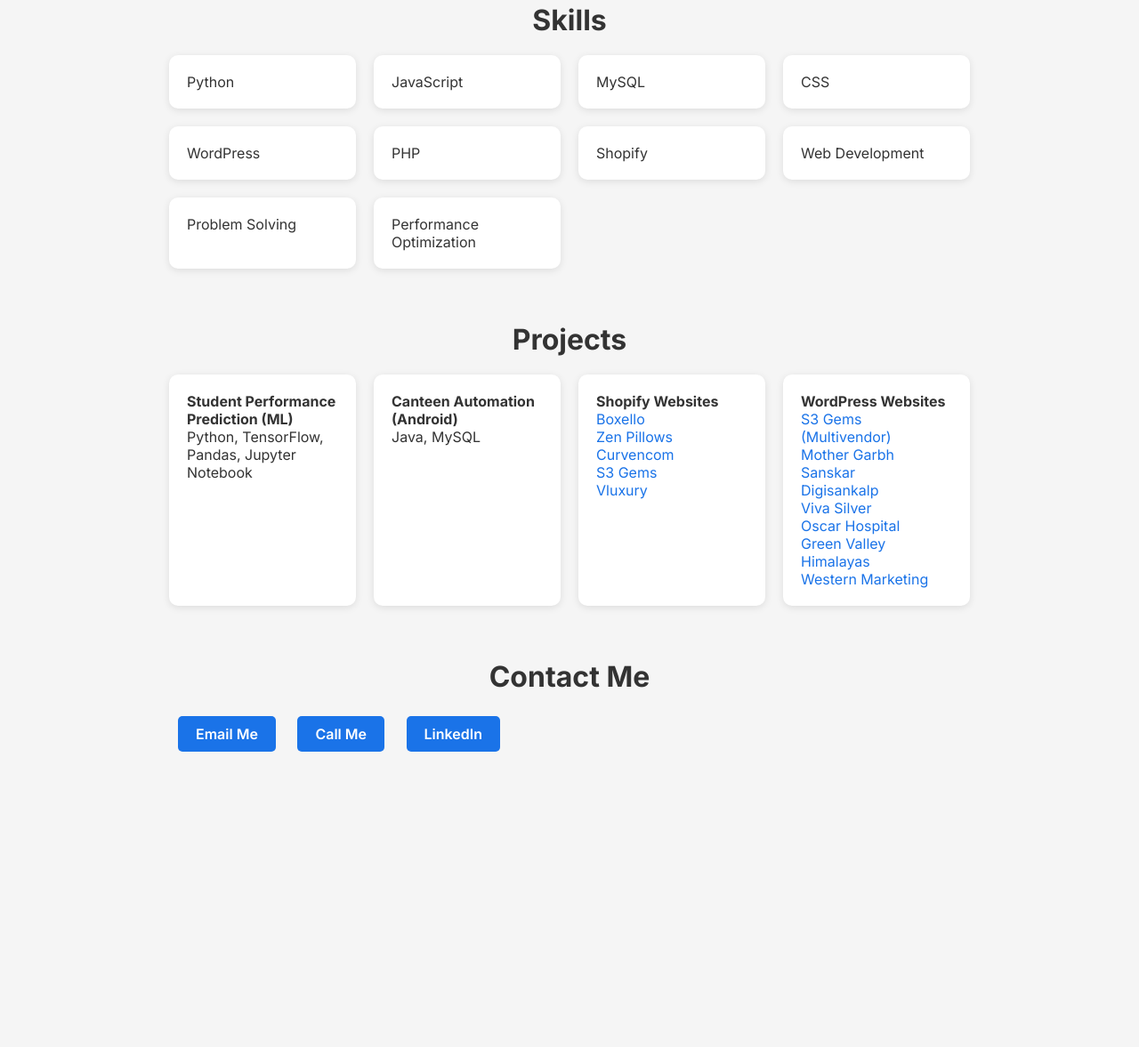
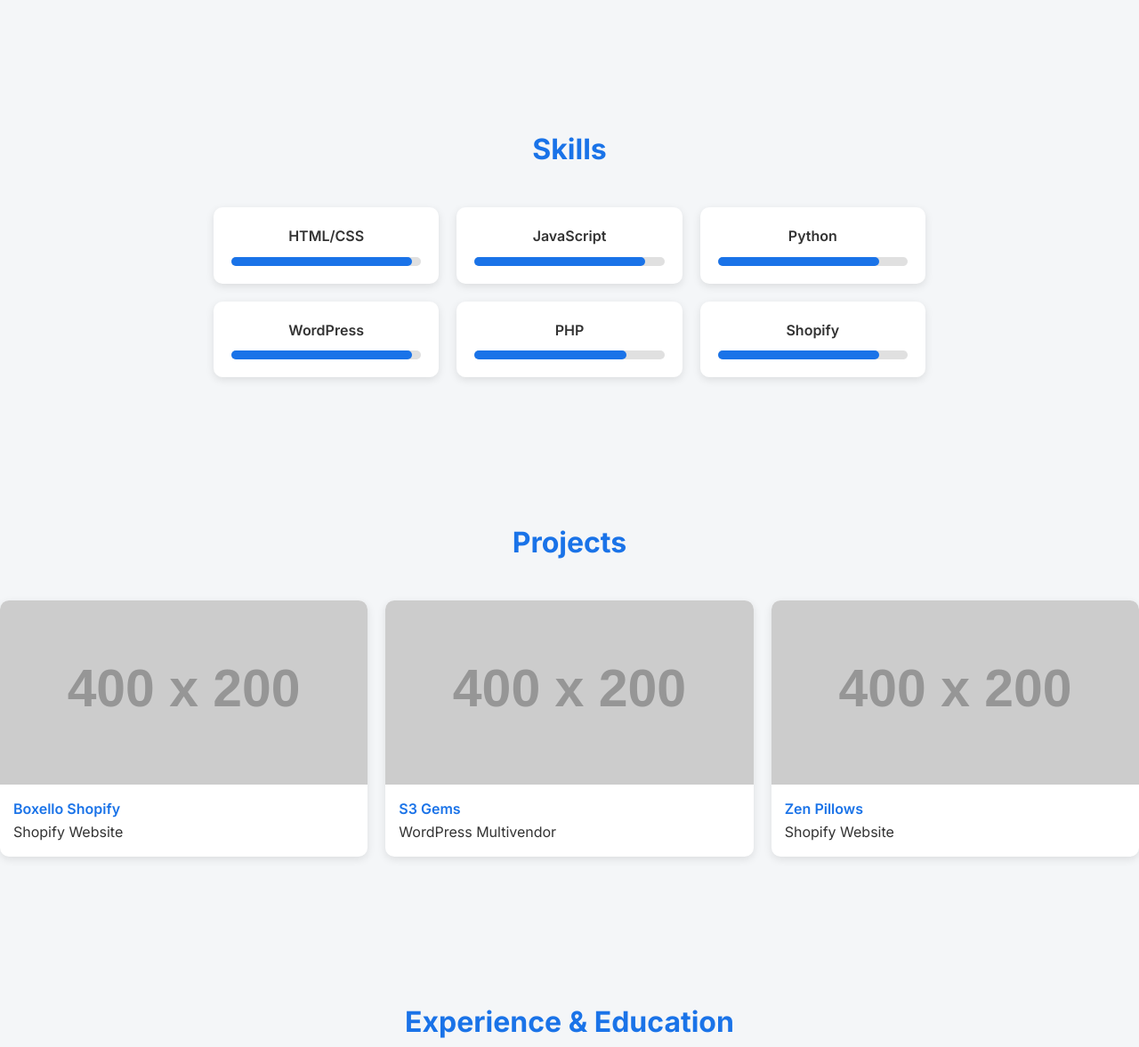
Before and after one commit to krripa/kripamaurya.github.io, a plain HTML site: page index.html in a window 1280 px wide. Shown: the part 1102-2279 px from the top of the page at 89% size. Before the commit the page ends 2052 px from the top, so only its background shows below. Drawn offline with Linux system fonts and the light colour scheme; placeholder pictures from the web are drawn by us.

Commit message:
Update index.html

```diff
--- a/index.html
+++ b/index.html
@@ -6,130 +6,149 @@
 <title>Kripa Maurya | Web Developer</title>
 <link href="https://fonts.googleapis.com/css2?family=Inter:wght@400;600;700&display=swap" rel="stylesheet">
 <style>
-body { margin:0; font-family:'Inter',sans-serif; background:#f5f5f5; color:#333; }
+/* --- Reset & Global --- */
+* { margin:0; padding:0; box-sizing:border-box; }
+body { font-family:'Inter', sans-serif; line-height:1.6; color:#333; background:#f4f6f8; scroll-behavior:smooth; }
 a { color:#1a73e8; text-decoration:none; }
-.container { max-width:900px; margin:auto; padding:40px 20px; }
-header { text-align:center; padding:80px 20px 50px; }
-header h1 { font-size:3rem; margin:0; }
-header p { font-size:1.2rem; margin:10px 0; }
-button { padding:10px 20px; font-weight:600; border:none; border-radius:5px; background:#1a73e8; color:#fff; cursor:pointer; transition:0.3s; }
-button:hover { background:#155ab6; }
+.container { max-width:1000px; margin:auto; padding:40px 20px; }
 
-.section { margin:60px 0; }
-h2 { font-size:2rem; margin-bottom:20px; text-align:center; }
-.card-grid { display:grid; grid-template-columns:repeat(auto-fit,minmax(200px,1fr)); gap:20px; }
-.card { background:#fff; padding:20px; border-radius:10px; box-shadow:0 2px 8px rgba(0,0,0,0.1); }
-.contact a { display:inline-block; margin:5px 10px; padding:10px 20px; border-radius:5px; background:#1a73e8; color:#fff; font-weight:600; transition:0.3s; }
+/* --- Header / Hero --- */
+header { display:flex; flex-direction:column; justify-content:center; align-items:center; height:100vh; text-align:center; background:#1a73e8; color:#fff; }
+header h1 { font-size:3rem; margin-bottom:10px; }
+header p { font-size:1.2rem; margin-bottom:20px; }
+header a.button { padding:12px 30px; background:#fff; color:#1a73e8; font-weight:600; border-radius:5px; transition:0.3s; }
+header a.button:hover { background:#e1e1e1; }
+
+/* --- Sections --- */
+section { padding:80px 0; }
+h2 { text-align:center; font-size:2rem; margin-bottom:40px; color:#1a73e8; }
+
+/* --- About --- */
+#about p { max-width:800px; margin:auto; font-size:1.1rem; text-align:center; }
+
+/* --- Skills --- */
+.skills-grid { display:grid; grid-template-columns:repeat(auto-fit,minmax(200px,1fr)); gap:20px; max-width:800px; margin:auto; }
+.skill { background:#fff; padding:20px; border-radius:10px; box-shadow:0 3px 10px rgba(0,0,0,0.1); text-align:center; font-weight:600; }
+.skill-bar { height:10px; background:#e0e0e0; border-radius:5px; margin-top:10px; }
+.skill-bar span { display:block; height:100%; background:#1a73e8; border-radius:5px; }
+
+/* --- Projects --- */
+.projects-grid { display:grid; grid-template-columns:repeat(auto-fit,minmax(250px,1fr)); gap:20px; }
+.project { background:#fff; border-radius:10px; overflow:hidden; box-shadow:0 3px 10px rgba(0,0,0,0.1); transition:transform 0.3s; }
+.project:hover { transform:translateY(-5px); }
+.project img { width:100%; display:block; }
+.project-content { padding:15px; }
+.project-content a { font-weight:600; }
+
+/* --- Experience / Education --- */
+.timeline { position:relative; max-width:800px; margin:auto; }
+.timeline::after { content:''; position:absolute; width:4px; background:#1a73e8; top:0; bottom:0; left:50%; transform:translateX(-50%); }
+.timeline-item { padding:20px 40px; position:relative; width:50%; }
+.timeline-item.left { left:0; }
+.timeline-item.right { left:50%; }
+.timeline-item::after { content:''; position:absolute; width:20px; height:20px; background:#1a73e8; border-radius:50%; top:20px; right:-10px; }
+.timeline-item.right::after { left:-10px; }
+.timeline-item h3 { margin-bottom:10px; }
+.timeline-item p { font-size:0.95rem; }
+
+/* --- Contact --- */
+.contact { text-align:center; }
+.contact a { display:inline-block; margin:10px; padding:12px 25px; border-radius:5px; background:#1a73e8; color:#fff; font-weight:600; transition:0.3s; }
 .contact a:hover { background:#155ab6; }
+
+/* --- Responsive --- */
+@media(max-width:768px){
+  .timeline::after { left:20px; }
+  .timeline-item { width:100%; padding-left:50px; padding-right:20px; margin-bottom:30px; }
+  .timeline-item.right { left:0; }
+  .timeline-item::after { left:0; top:0; }
+}
 </style>
 </head>
 <body>
-<div class="container">
 
-  <!-- Hero -->
+<!-- Hero Section -->
 <header>
 <h1>Kripa Maurya</h1>
 <p>Web Developer | WordPress & Shopify Expert | Frontend & Backend Development</p>
-    <a href="#contact"><button>Contact Me</button></a>
+<a href="#contact" class="button">Contact Me</a>
 </header>
 
-  <!-- About Me -->
-  <div class="section" id="about">
+<!-- About -->
+<section id="about">
 <h2>About Me</h2>
 <p>Motivated engineering graduate with a strong foundation in web development and programming. Passionate about applying theoretical knowledge in a practical, hands-on manner to drive impactful contributions in the tech industry. Skilled in full-cycle website development, optimizing performance, and troubleshooting technical issues.</p>
+</section>
+
+<!-- Skills -->
+<section id="skills">
+<h2>Skills</h2>
+<div class="skills-grid">
+<div class="skill">HTML/CSS <div class="skill-bar"><span style="width:95%"></span></div></div>
+<div class="skill">JavaScript <div class="skill-bar"><span style="width:90%"></span></div></div>
+<div class="skill">Python <div class="skill-bar"><span style="width:85%"></span></div></div>
+<div class="skill">WordPress <div class="skill-bar"><span style="width:95%"></span></div></div>
+<div class="skill">PHP <div class="skill-bar"><span style="width:80%"></span></div></div>
+<div class="skill">Shopify <div class="skill-bar"><span style="width:85%"></span></div></div>
 </div>
+</section>
 
-  <!-- Education -->
-  <div class="section" id="education">
-    <h2>Education</h2>
-    <div class="card">
-      <strong>Bachelor's of Engineering (Electronic Engineering)</strong><br>
-      Shree L.R Tiwari College of Engineering, Thane, Mumbai University<br>
-      09/2019 - 08/2022 | CGPA: 7.42/10
+<!-- Projects -->
+<section id="projects">
+<h2>Projects</h2>
+<div class="projects-grid">
+<div class="project">
+<img src="https://via.placeholder.com/400x200" alt="Project Screenshot">
+<div class="project-content">
+<a href="https://boxello.in/" target="_blank">Boxello Shopify</a>
+<p>Shopify Website</p>
 </div>
 </div>
-
-  <!-- Work Experience -->
-  <div class="section" id="experience">
-    <h2>Work Experience</h2>
-    <div class="card-grid">
-      <div class="card">
-        <strong>Intern</strong><br>Namrata Ramola Branding Solution (11/2023 - 03/2024)<br>
-        - Designed & launched websites<br>- Optimized site speed & resolved technical issues
+<div class="project">
+<img src="https://via.placeholder.com/400x200" alt="Project Screenshot">
+<div class="project-content">
+<a href="https://s3gems.com/" target="_blank">S3 Gems</a>
+<p>WordPress Multivendor</p>
 </div>
-      <div class="card">
-        <strong>Web Developer</strong><br>Techverden Pvt Ltd (08/2023 - 11/2023)<br>
-        - Developed custom themes & plugins<br>- Maintained & optimized websites
 </div>
-      <div class="card">
-        <strong>IT Assistant</strong><br>Sanjeevani World School (07/2023 - 08/2023)<br>
-        - Managed hardware/software & STEM projects
-      </div>
-      <div class="card">
-        <strong>Intern</strong><br>Diplomads Professional Services Pvt. Ltd. (05/2018 - 07/2018)<br>
-        - PHP & MySQL web development
+<div class="project">
+<img src="https://via.placeholder.com/400x200" alt="Project Screenshot">
+<div class="project-content">
+<a href="https://zenpillowsncushions.com/" target="_blank">Zen Pillows</a>
+<p>Shopify Website</p>
 </div>
 </div>
 </div>
+</section>
 
-  <!-- Skills -->
-  <div class="section" id="skills">
-    <h2>Skills</h2>
-    <div class="card-grid">
-      <div class="card">Python</div>
-      <div class="card">JavaScript</div>
-      <div class="card">MySQL</div>
-      <div class="card">CSS</div>
-      <div class="card">WordPress</div>
-      <div class="card">PHP</div>
-      <div class="card">Shopify</div>
-      <div class="card">Web Development</div>
-      <div class="card">Problem Solving</div>
-      <div class="card">Performance Optimization</div>
+<!-- Experience / Education -->
+<section id="experience">
+<h2>Experience & Education</h2>
+<div class="timeline">
+<div class="timeline-item left">
+<h3>Web Developer - Techverden Pvt Ltd</h3>
+<p>08/2023 - 11/2023<br>Developed custom themes & plugins, maintained websites, optimized performance.</p>
+</div>
+<div class="timeline-item right">
+<h3>Intern - Namrata Ramola Branding Solution</h3>
+<p>11/2023 - 03/2024<br>Designed and launched websites, optimized site speed, handled technical issues.</p>
+</div>
+<div class="timeline-item left">
+<h3>B.E. (Electronic Engineering)</h3>
+<p>Shree L.R Tiwari College of Engineering, Mumbai University<br>09/2019 - 08/2022 | CGPA: 7.42/10</p>
 </div>
 </div>
-
-  <!-- Projects -->
-  <div class="section" id="projects">
-    <h2>Projects</h2>
-    <div class="card-grid">
-      <div class="card">
-        <strong>Student Performance Prediction (ML)</strong><br>
-        Python, TensorFlow, Pandas, Jupyter Notebook
-      </div>
-      <div class="card">
-        <strong>Canteen Automation (Android)</strong><br>
-        Java, MySQL
-      </div>
-      <div class="card">
-        <strong>Shopify Websites</strong><br>
-        <a href="https://boxello.in/" target="_blank">Boxello</a><br>
-        <a href="https://zenpillowsncushions.com/" target="_blank">Zen Pillows</a><br>
-        <a href="https://curvencom.in/" target="_blank">Curvencom</a><br>
-        <a href="https://s3gems.com/" target="_blank">S3 Gems</a><br>
-        <a href="https://vluxury.in/" target="_blank">Vluxury</a>
-      </div>
-      <div class="card">
-        <strong>WordPress Websites</strong><br>
-        <a href="https://s3gems.com/" target="_blank">S3 Gems (Multivendor)</a><br>
-        <a href="https://mothergarbhsanskar.com/" target="_blank">Mother Garbh Sanskar</a><br>
-        <a href="https://digisankalp.com/" target="_blank">Digisankalp</a><br>
-        <a href="https://vivasilver.in/" target="_blank">Viva Silver</a><br>
-        <a href="https://oscarhospital.co.in/" target="_blank">Oscar Hospital</a><br>
-        <a href="https://greenvalleyhimalayas.com/" target="_blank">Green Valley Himalayas</a><br>
-        <a href="https://westernmarketing.co/" target="_blank">Western Marketing</a>
-      </div>
-    </div>
-  </div>
+</section>
 
 <!-- Contact -->
-  <div class="section contact" id="contact">
+<section id="contact">
 <h2>Contact Me</h2>
+<div class="contact">
 <a href="mailto:mauryakripa7@gmail.com">Email Me</a>
 <a href="tel:+918369526354">Call Me</a>
 <a href="https://www.linkedin.com/in/kripa-maurya-07599b1b8/" target="_blank">LinkedIn</a>
 </div>
+</section>
 
-</div>
 </body>
 </html>
```
Lines whose indentation alone changed are shown as unchanged.
